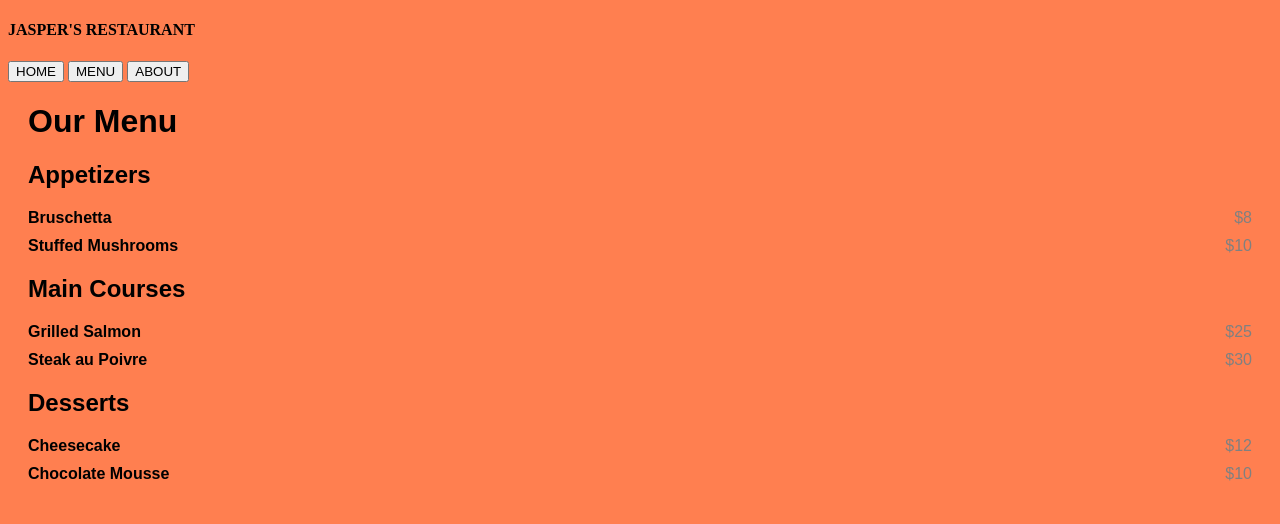
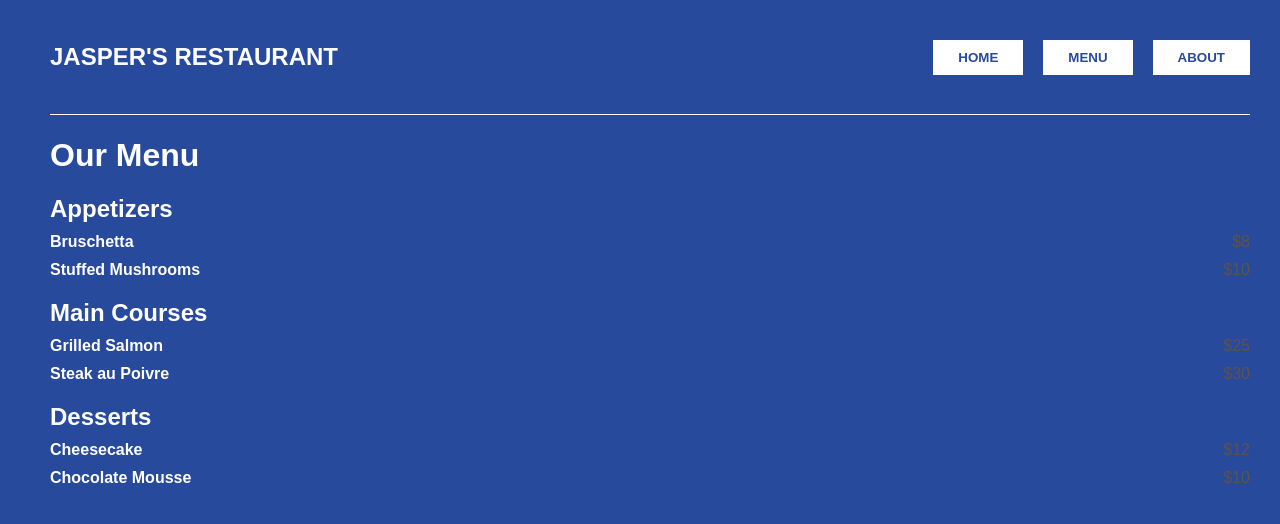
Before and after one commit to JAlblas/odin-webpack-restaurant, a website built with webpack: page src/index.html in a window 1280 px wide. Both pictures are taken after a click on the button "MENU". Built offline with nearby package versions, Linux system fonts and the light colour scheme.

Commit message:
Adds design

```diff
--- a/src/generateAbout.js
+++ b/src/generateAbout.js
@@ -1,7 +1,7 @@
 
 const generateAbout = () => {
     let div = document.createElement('div');
-    div.className = 'about-page';
+    div.className = 'page';
 
     // About Us title
     let aboutTitle = document.createElement('h1');
--- a/src/generateHome.js
+++ b/src/generateHome.js
@@ -2,7 +2,7 @@
 
 const generateHome = () => {
     let div = document.createElement('div');
-    div.className = 'home-page';
+    div.className = 'page';
 
     // Restaurant name
     let restaurantName = document.createElement('h1');
--- a/src/generateMenu.js
+++ b/src/generateMenu.js
@@ -1,6 +1,6 @@
 const generateMenu = () => {
     let div = document.createElement('div');
-    div.className = 'menu-page';
+    div.className = 'page';
 
     // Menu title
     let menuTitle = document.createElement('h1');
--- a/src/index.html
+++ b/src/index.html
@@ -11,7 +11,7 @@
     <div id="container">
 
         <header>
-            <h4>JASPER'S RESTAURANT</h4>
+            <h2>JASPER'S RESTAURANT</h2>
             <nav>
                 <button id="home-button">HOME</button>
                 <button id="menu-button">MENU</button>
@@ -19,7 +19,7 @@
             </nav>
         </header>
         <div id="main">
-            Main Content
+
         </div>
     </div>
 
--- a/src/index.js
+++ b/src/index.js
@@ -3,7 +3,6 @@ import { generateMenu } from './generateMenu';
 import { generateAbout } from './generateAbout';
 
 import './style.css';
-
 
 const main = document.querySelector('#main');
 
@@ -32,6 +31,5 @@ const clearMain = () => {
     main.innerHTML = "";
 }
 
-
-//main.appendChild(generateHome());
-//main.appendChild(generateMenu());
+const homePage = generateHome();
+main.appendChild(homePage);
--- a/src/style.css
+++ b/src/style.css
@@ -1,17 +1,58 @@
+:root {
+    --theme-color: rgb(40, 74, 156);
+}
+
 body {
-    background-color: coral;
+    font-family: Arial, sans-serif;
+    height: 100vh;
+    color: #FFF;
+}
+
+body {
+    margin: 0 auto;
 }
 
 
+#container {
+    width: 1200px;
+    height: 100%;
+    margin: 0 auto;
+    background-color: var(--theme-color);
+    padding: 0 50px;
+    display: flex;
+    flex-direction: column;
 
+}
 
+header {
+    flex: 1;
+    display: flex;
+    flex-direction: row;
+    justify-content: space-between;
+    align-items: center;
+    border-bottom: 1px solid #FFF;
+}
 
+#main {
+    flex: 6;
+}
 
+h2 {
+    margin: 0;
+}
 
+nav {
+    display: flex;
+    gap: 20px;
 
-.home-page {
-    font-family: Arial, sans-serif;
-    margin: 20px;
+}
+
+button {
+    border: 0;
+    background-color: #FFF;
+    padding: 10px 25px;
+    color: var(--theme-color);
+    font-weight: bold;
 }
 
 .featured-dish-section,
@@ -36,10 +77,6 @@ body {
 
 
 
-.about-page {
-    font-family: Arial, sans-serif;
-    margin: 20px;
-}
 
 .history-section,
 .mission-section,
@@ -58,16 +95,13 @@ body {
 }
 
 .member-role {
-    color: grey;
+    color: #6f5531c5;
 }
 
 
 
 
-.menu-page {
-    font-family: Arial, sans-serif;
-    margin: 20px;
-}
+
 
 .menu-section {
     margin-top: 20px;
@@ -84,5 +118,5 @@ body {
 }
 
 .item-price {
-    color: grey;
+    color: #6f5531c5;
 }
```
